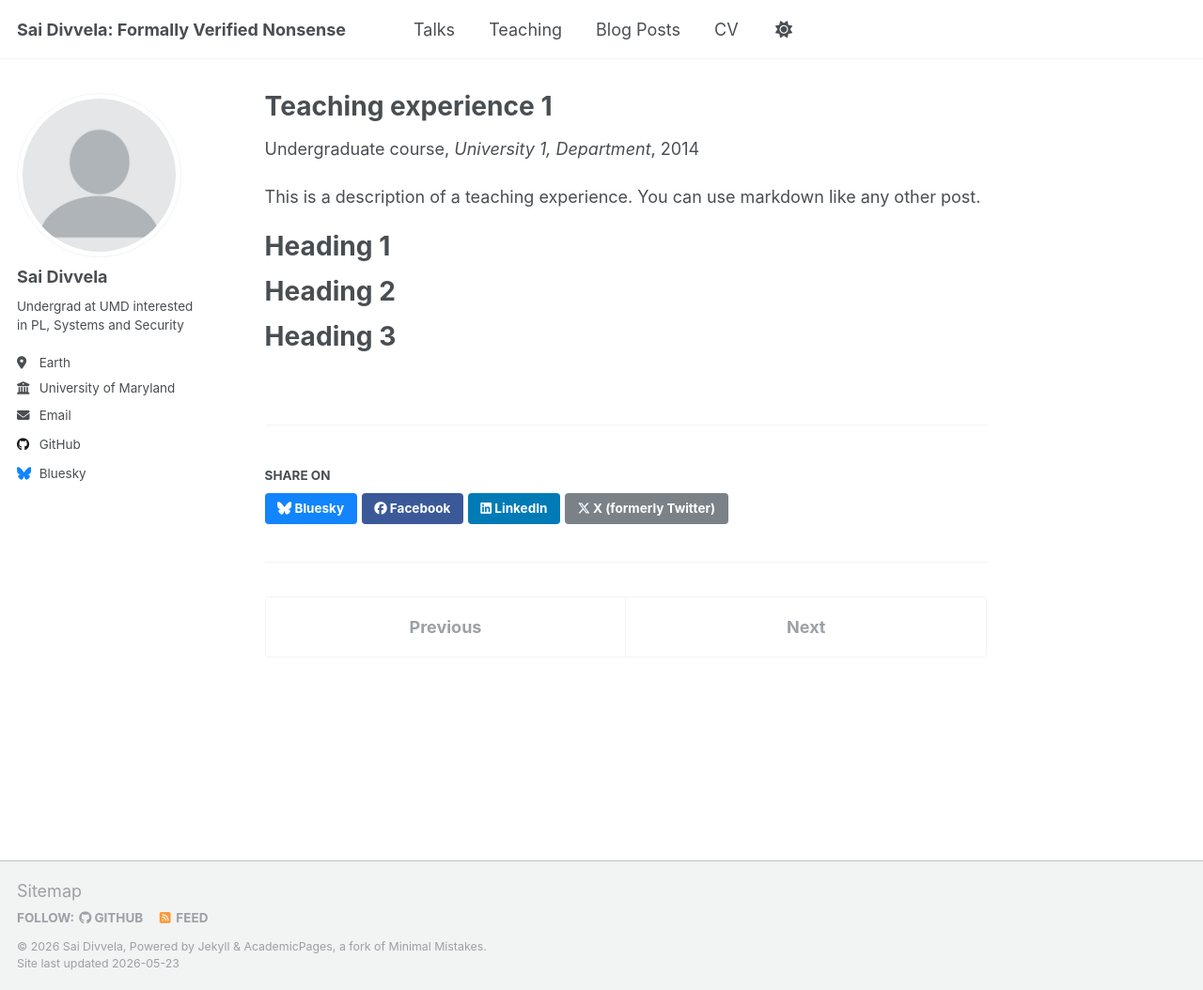
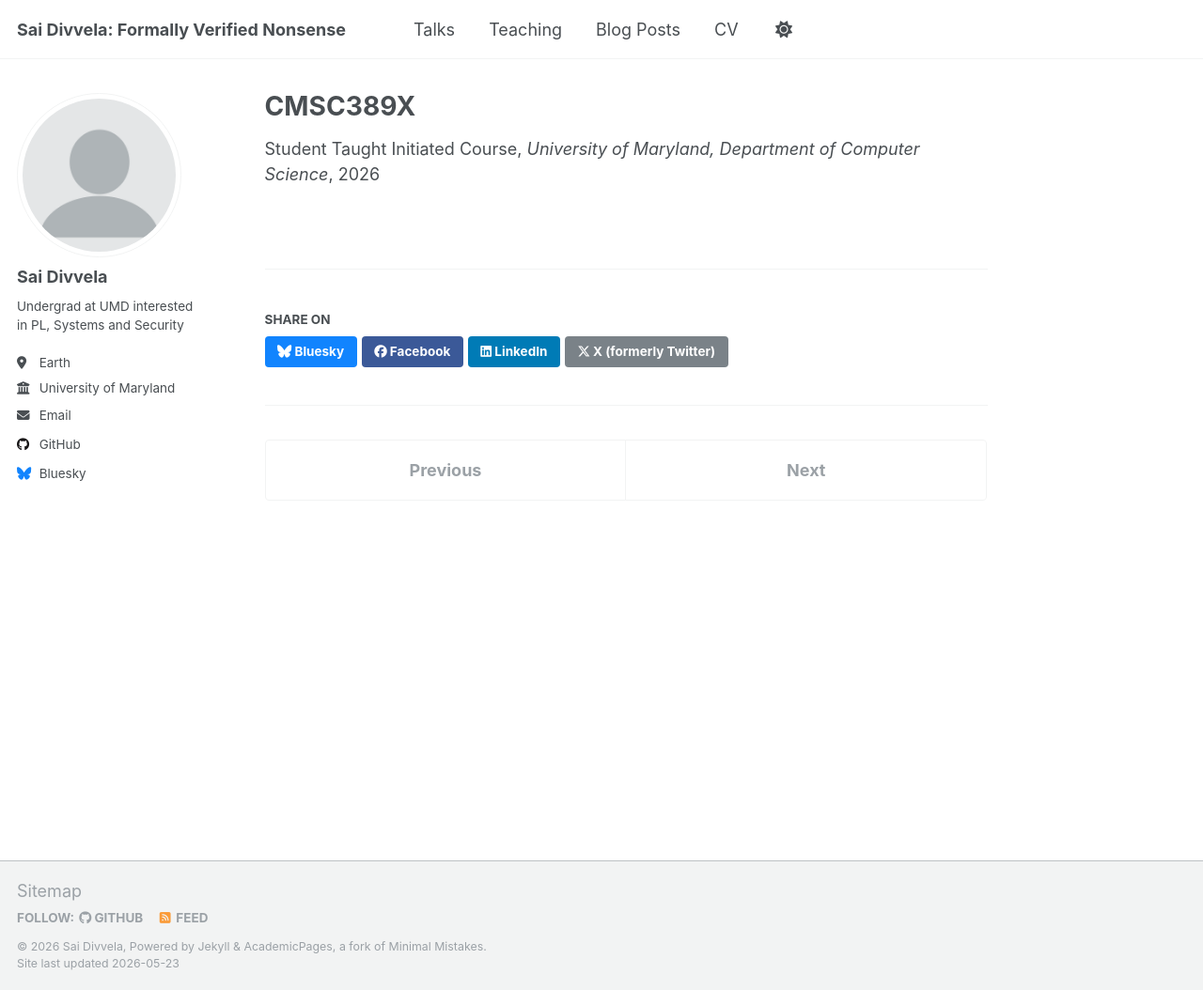
Before and after one commit to TheDeveloper101/thedeveloper101.github.io, a Jekyll site: the page built from _teaching/2014-spring-teaching-1.md, in a window 1280 px wide and 1054 px high. Shown: the whole window at 94% size. Built offline with Jekyll 4.4.1, drawn with Linux system fonts in a browser that asks for light colours; a script that is not in the unit is left out.

Commit message:
Update 2014-spring-teaching-1.md

```diff
--- a/_teaching/2014-spring-teaching-1.md
+++ b/_teaching/2014-spring-teaching-1.md
@@ -1,20 +1,9 @@
 ---
-title: "Teaching experience 1"
+title: "CMSC389X"
 collection: teaching
-type: "Undergraduate course"
-permalink: /teaching/2014-spring-teaching-1
-venue: "University 1, Department"
-date: 2014-01-01
-location: "City, Country"
+type: "Student Taught Initiated Course"
+permalink: /teaching/2026-spring-cmesc389x
+venue: "University of Maryland, Department of Computer Science"
+date: 2026-05-24
+location: "College Park, USA"
 ---
-
-This is a description of a teaching experience. You can use markdown like any other post.
-
-Heading 1
-======
-
-Heading 2
-======
-
-Heading 3
-======
```
